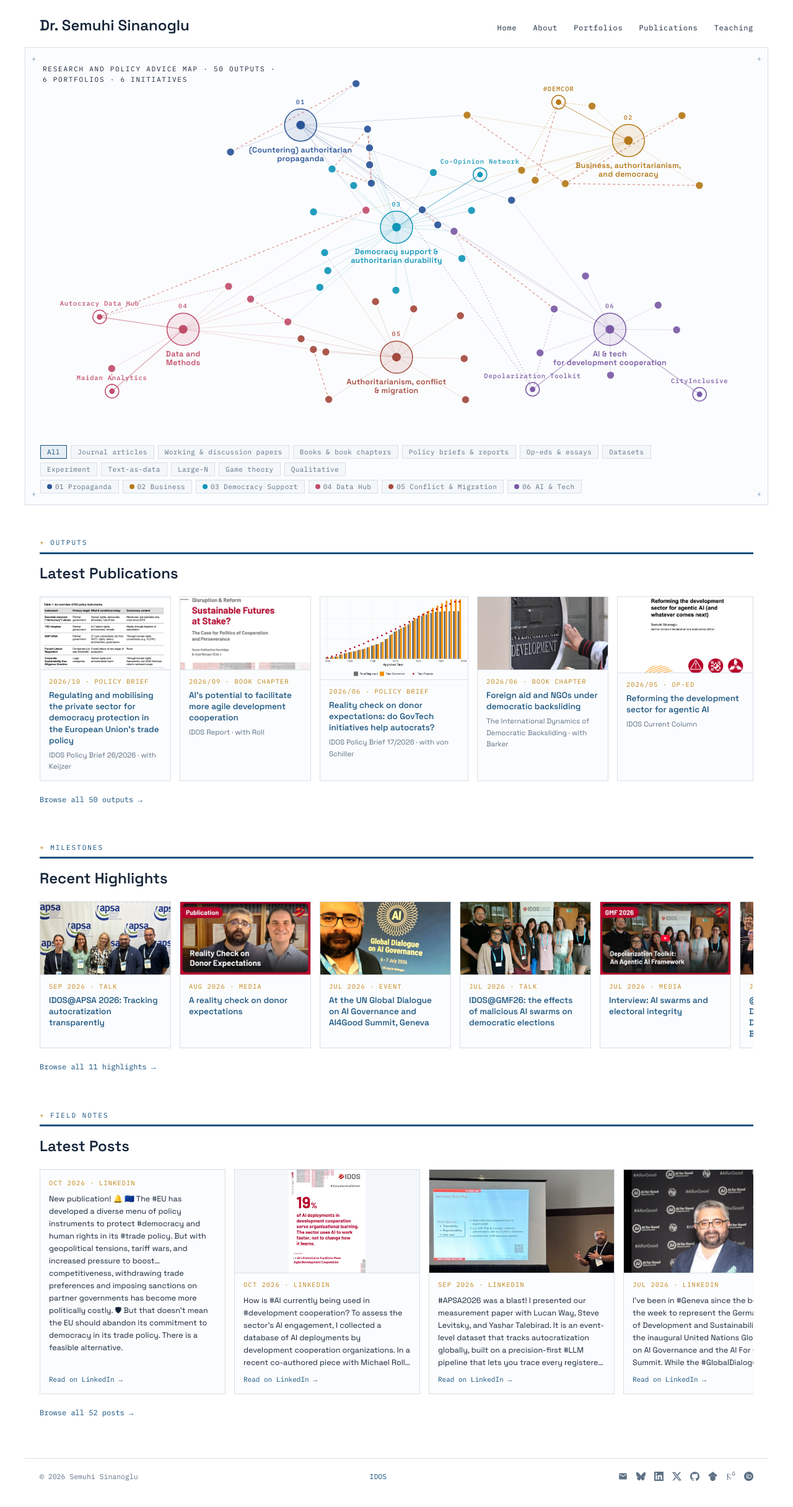
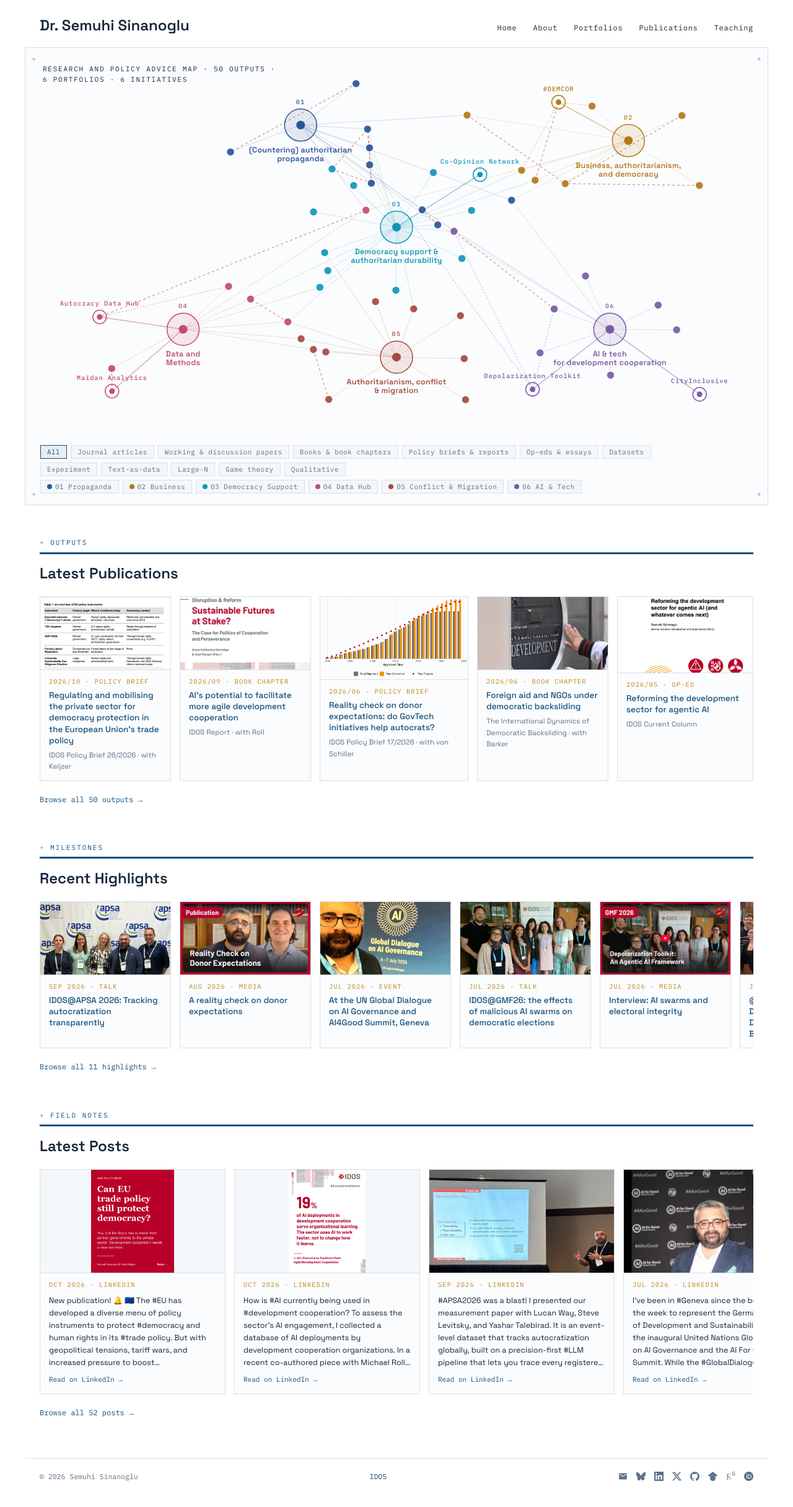
Before and after one commit to semuhi/semuhi.github.io, a Jekyll site: the page built from index.html, in a window 1280 px wide. Shown: the whole page at 62% size. Built offline with Jekyll 4.4.1, drawn with Linux system fonts in a browser that asks for light colours.

Commit message:
social: add carousel slide as thumbnail for the PB 26/2026 post
Slide 1 of the demcor/trade carousel, resized to 960x1200 JPG.
fit: contain so the portrait card keeps the full headline.

Co-Authored-By: Claude Opus 5.5 <noreply@anthropic.com>

```diff
--- a/_data/social.yml
+++ b/_data/social.yml
@@ -32,6 +32,8 @@ posts:
     excerpt: "New publication! 🔔 🇪🇺 The #EU has developed a diverse menu of policy instruments to protect #democracy and human rights in its #trade policy. But with geopolitical tensions, tariff wars, and increased pressure to boost competitiveness, withdrawing trade preferences and imposing sanctions on partner governments has become more politically costly. 🛡 But that doesn't mean the EU should abandon its commitment to democracy in its trade policy. There is a feasible alternative."
     portfolio: [business, durability]
     item: 56
+    image: /assets/img/post-eu-trade-democracy.jpg
+    fit: contain  # portrait 4:5 carousel slide: crop clips the headline
   - date: 2026-10-21
     platform: linkedin
     type: publication
--- a/_design/preview/activity.html
+++ b/_design/preview/activity.html
@@ -32,7 +32,7 @@
   <div class="wall-filters" id="po-filters"></div>
   <div class="wall-count mono" id="po-count"></div>
   <div class="fn"><a class="fncard" data-y="2026" data-k="publication" data-pf="business durability" href="https://www.linkedin.com/posts/semuhisinanoglu_democracy-protection-in-the-eu-trade-policy-activity-7520803257271619584-Wx5C" target="_blank" rel="noopener">
-
+  <img class="thumb contain" src="../../assets/img/post-eu-trade-democracy.jpg" alt="" loading="lazy">
   <div class="d">OCT 2026 &middot; LINKEDIN</div>
   <p>New publication! 🔔 🇪🇺 The #EU has developed a diverse menu of policy instruments to protect #democracy and human rights in its #trade policy. But with geopolitical tensions, tariff wars, and increased pressure to boost competitiveness, withdrawing trade preferences and imposing sanctions on partner governments has become more politically costly. 🛡 But that doesn't mean the EU should abandon its commitment to democracy in its trade policy. There is a feasible alternative.</p>
   <span class="mono go">Read on LinkedIn &rarr;</span>
--- a/_design/preview/index.html
+++ b/_design/preview/index.html
@@ -73,7 +73,7 @@
   <div class="sec-kicker">Field notes</div>
   <h2 class="ruled">Latest Posts</h2>
   <div class="fn"><a class="fncard" data-y="2026" data-k="publication" data-pf="business durability" href="https://www.linkedin.com/posts/semuhisinanoglu_democracy-protection-in-the-eu-trade-policy-activity-7520803257271619584-Wx5C" target="_blank" rel="noopener">
-
+  <img class="thumb contain" src="../../assets/img/post-eu-trade-democracy.jpg" alt="" loading="lazy">
   <div class="d">OCT 2026 &middot; LINKEDIN</div>
   <p>New publication! 🔔 🇪🇺 The #EU has developed a diverse menu of policy instruments to protect #democracy and human rights in its #trade policy. But with geopolitical tensions, tariff wars, and increased pressure to boost competitiveness, withdrawing trade preferences and imposing sanctions on partner governments has become more politically costly. 🛡 But that doesn't mean the EU should abandon its commitment to democracy in its trade policy. There is a feasible alternative.</p>
   <span class="mono go">Read on LinkedIn &rarr;</span>
```
Also changed, not shown: assets/img/post-eu-trade-democracy.jpg (added).
